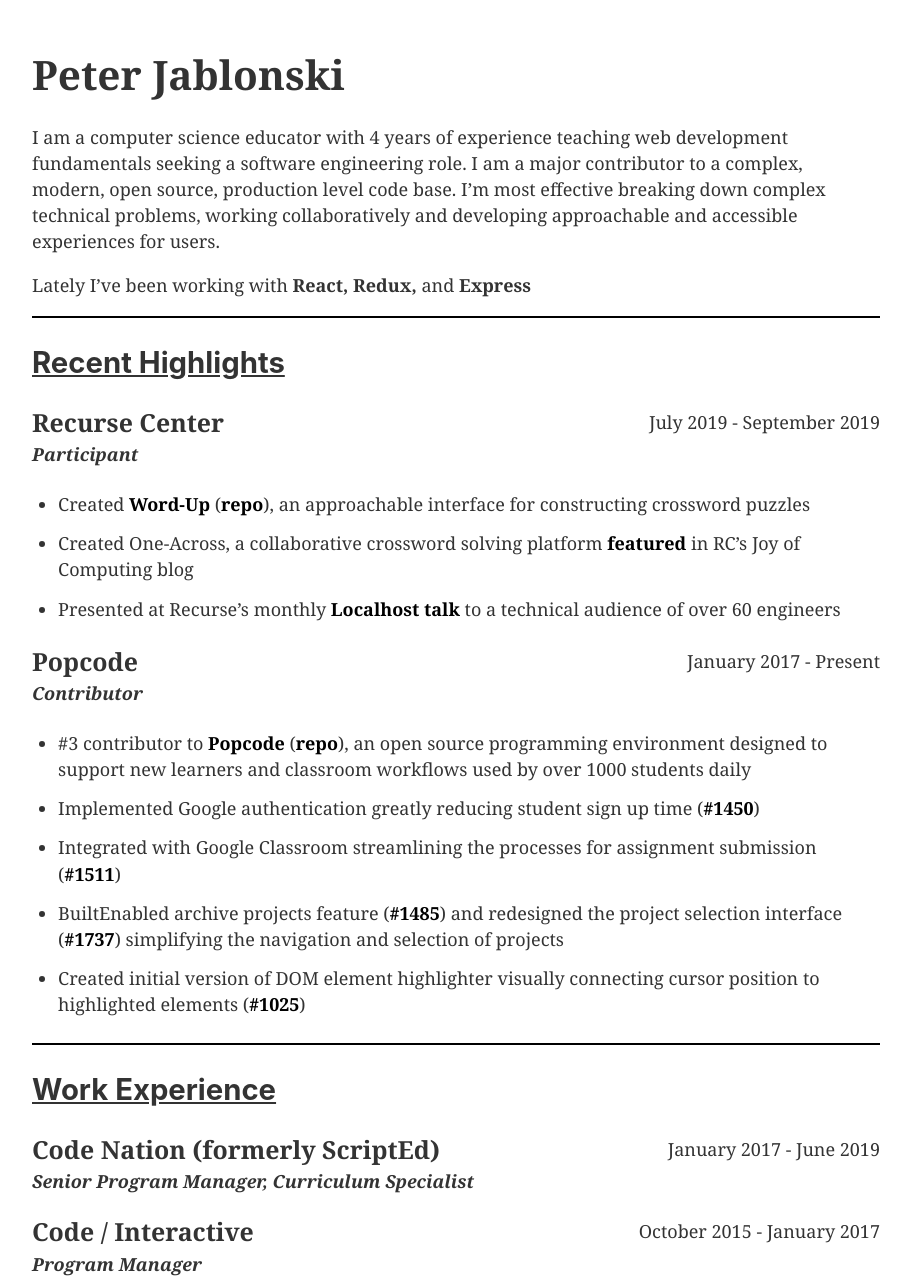
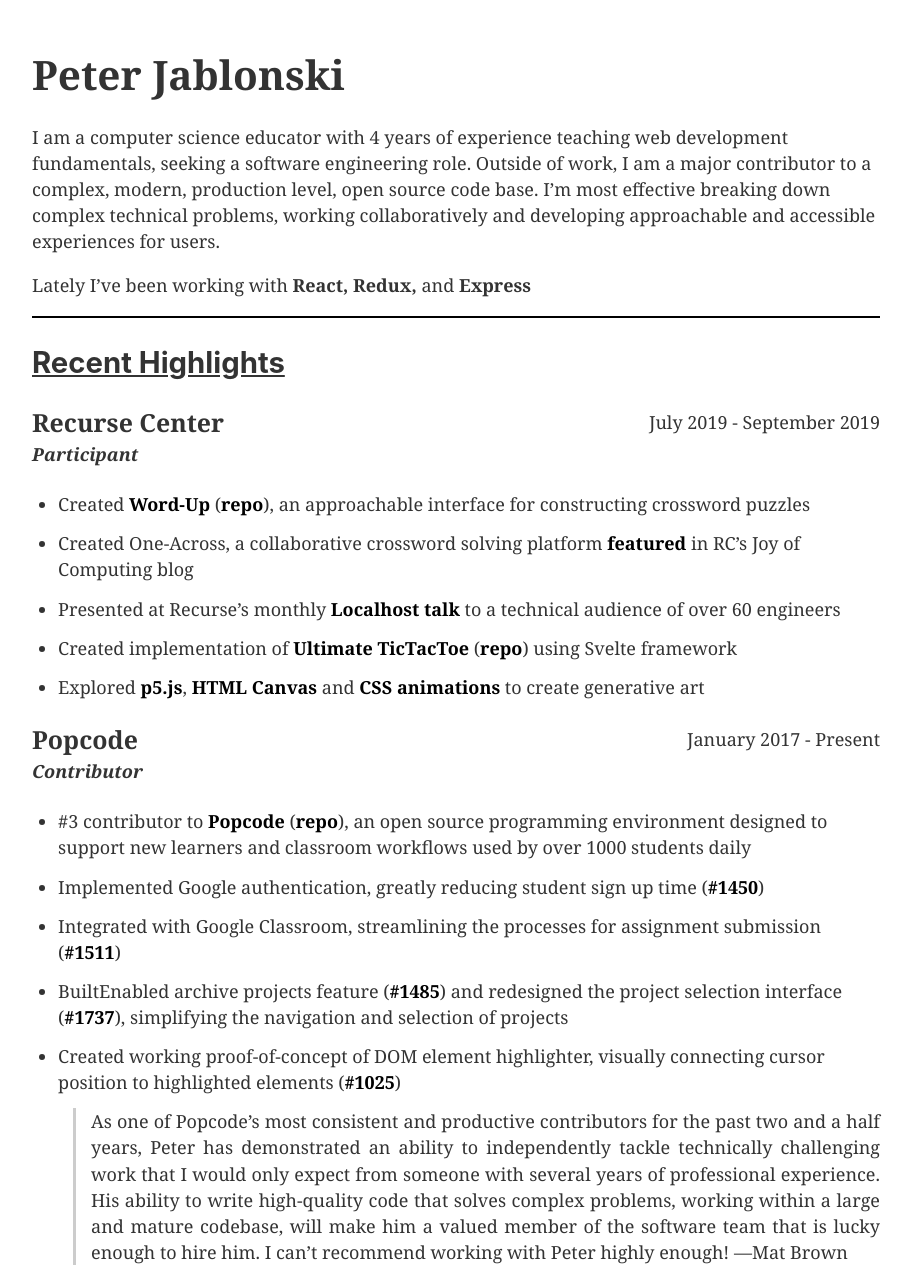
Before and after one commit to pwjablonski/pwj, a Gatsby site: page /resume in a window 1280 px wide. Shown: the part 55-1340 px from the top of the page, without its empty margins (184-1096 px from the left). Built offline with nearby package versions, Linux system fonts and the light colour scheme; Gatsby itself is replaced by a stand-in of ours.

Commit message:
update resume

```diff
--- a/src/pages/resume.js
+++ b/src/pages/resume.js
@@ -13,13 +13,12 @@
            <h1>Peter Jablonski</h1>
            <p>
               I am a computer science educator with 4 years
-              of experience teaching web development fundamentals
-              seeking a software engineering role. I am a major
-              contributor to a complex, modern, open source,
-              production level code base. I’m most effective
-              breaking down complex technical problems, working
-              collaboratively and developing approachable and
-              accessible experiences for users.
+              of experience teaching web development fundamentals,
+              seeking a software engineering role. Outside of work,
+              I am a major contributor to a complex, modern, production
+              level, open source code base. I’m most effective breaking
+              down complex technical problems, working collaboratively
+              and developing approachable and accessible experiences for users.
             </p>
             <p>
               Lately I’ve been working with
@@ -49,6 +48,12 @@
                 <li>
                   Presented at Recurse’s monthly <a href="https://www.recurse.com/events/localhost-lightning-talks-august-2019">Localhost talk</a> to a technical audience of over 60 engineers
                 </li>
+                <li>
+                  Created implementation of <a href="https://ulitmate-tic-tac-toe.pwjablonski.now.sh/">Ultimate TicTacToe</a> (<a href="https://github.com/pwjablonski/ultimate-tic-tac-toe">repo</a>) using Svelte framework
+                </li>
+                <li>
+                  Explored <a href="https://pwjablonski.com/projects/lines">p5.js</a>, <a href="https://pwjablonski.com/projects/ratios">HTML Canvas</a> and <a href="https://pwjablonski.com/projects/recurse-logo">CSS animations</a> to create generative art
+                </li>
               </ul>
             </div>
             <div class="section__item">
@@ -61,10 +66,11 @@
               </h4>
               <ul class="section__details">
                 <li>#3 contributor to <a href="https://popcode.org/">Popcode</a> (<a href="https://github.com/pwjablonski/popcode">repo</a>), an open source programming environment designed to support new learners and classroom workflows used by over 1000 students daily</li>
-                <li>Implemented Google authentication greatly reducing student sign up time (<a href="https://github.com/popcodeorg/popcode/pull/1450">#1450</a>)</li>
-                <li>Integrated with Google Classroom streamlining the processes for assignment submission (<a href="https://github.com/popcodeorg/popcode/pull/1511">#1511</a>)</li>
-                <li>BuiltEnabled archive projects feature (<a href="https://github.com/popcodeorg/popcode/pull/1485">#1485</a>) and redesigned the project selection interface (<a href="https://github.com/popcodeorg/popcode/pull/1737">#1737</a>) simplifying the navigation and selection of projects</li>
-                <li>Created initial version of DOM element highlighter visually connecting cursor position to highlighted elements (<a href="https://github.com/popcodeorg/popcode/pull/1025">#1025</a>)</li>
+                <li>Implemented Google authentication, greatly reducing student sign up time (<a href="https://github.com/popcodeorg/popcode/pull/1450">#1450</a>)</li>
+                <li>Integrated with Google Classroom, streamlining the processes for assignment submission (<a href="https://github.com/popcodeorg/popcode/pull/1511">#1511</a>)</li>
+                <li>BuiltEnabled archive projects feature (<a href="https://github.com/popcodeorg/popcode/pull/1485">#1485</a>) and redesigned the project selection interface (<a href="https://github.com/popcodeorg/popcode/pull/1737">#1737</a>), simplifying the navigation and selection of projects</li>
+                <li>Created working proof-of-concept of DOM element highlighter, visually connecting cursor position to highlighted elements (<a href="https://github.com/popcodeorg/popcode/pull/1025">#1025</a>)</li>
+                <p class={style.section__endorsement}>As one of Popcode’s most consistent and productive contributors for the past two and a half years, Peter has demonstrated an ability to independently tackle technically challenging work that I would only expect from someone with several years of professional experience. His ability to write high-quality code that solves complex problems, working within a large and mature codebase, will make him a valued member of the software team that is lucky enough to hire him. I can’t recommend working with Peter highly enough! —Mat Brown</p>
               </ul>
             </div>
          </section>
@@ -125,6 +131,18 @@
               </div>
             </div>
          </section>
+         <section class={style.section}>
+            <h2>References</h2>
+            <div class="section__item">
+              <div class={style.section__header}>
+                <h3>Mat Brown</h3>
+                <div class="section__dates">mat.a.brown@gmail.com</div>
+              </div>
+              <h4 class={style.section__subheader}>
+                Senior Software Engineer at Dropbox / maintainer of Popcode
+              </h4>
+            </div>
+         </section>
       </div>
     </Layout>
   )
--- a/src/pages/resume.module.css
+++ b/src/pages/resume.module.css
@@ -50,3 +50,12 @@
 .skill {
     font-weight: bold;
 }
+
+.section__endorsement{
+    margin-top: 10px;
+    margin-bottom: 10px;
+    margin-left: 15px;
+    padding-left: 15px;
+    border-left: 3px solid #ccc;
+    text-align: justify;
+}
```
